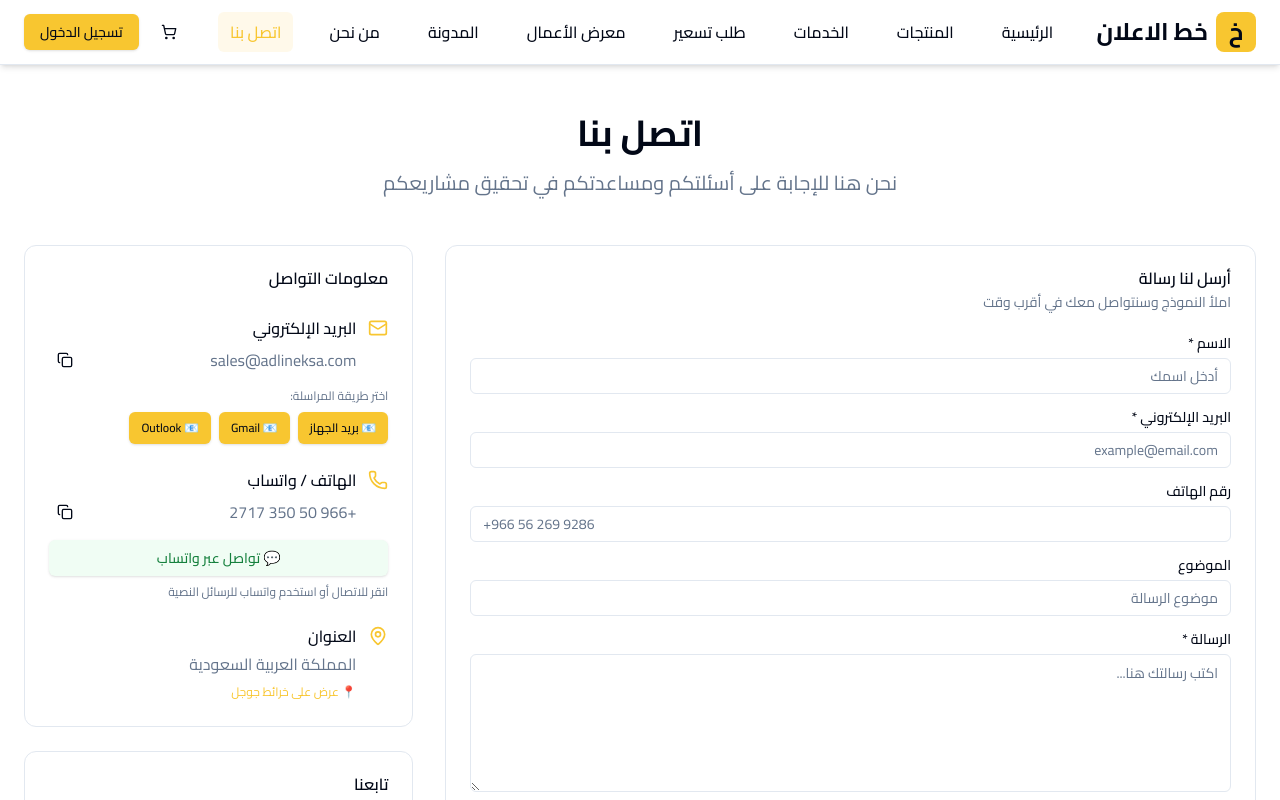
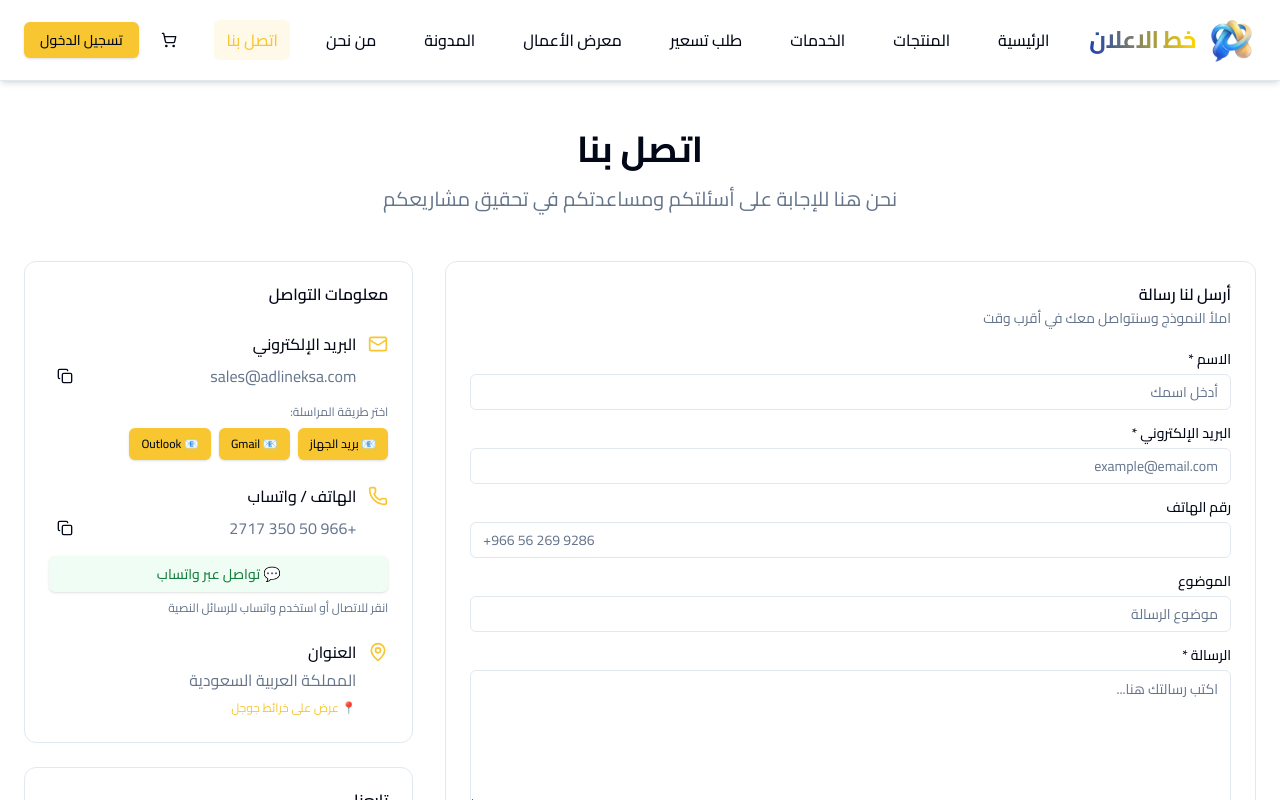
Before and after one commit to MaryamElkadi/adline, a React (Vite) app: page /contact in a window 1280 px wide. Shown: the top 800 px of the page. Built offline with nearby package versions, Linux system fonts and the light colour scheme.

Commit message:
update design

```diff
--- a/index.html
+++ b/index.html
@@ -2,7 +2,7 @@
 <html lang="ar" dir="rtl">
   <head>
     <meta charset="UTF-8" />
-    <link rel="icon" type="image/svg+xml" href="/favicon.png" />
+    <link rel="icon" type="image/svg+xml" href="/logo.png" />
     <meta name="viewport" content="width=device-width, initial-scale=1.0" />
     <title>خط الاعلان - خدمات الطباعة الاحترافية</title>
     <link rel="preconnect" href="https://fonts.googleapis.com">
--- a/src/components/ProductCard.tsx
+++ b/src/components/ProductCard.tsx
@@ -1,3 +1,4 @@
+import { memo } from 'react';
 import { Link } from 'react-router-dom';
 import type { Product } from '@/types';
 import '../index.css';
@@ -6,37 +7,51 @@ interface ProductCardProps {
   product: Product;
 }
 
-export default function ProductCard({ product }: ProductCardProps) {
+const ProductCard = memo(function ProductCard({ product }: ProductCardProps) {
+  const formattedPrice = `${product.base_price.toFixed(2)} ر.س`;
+
   return (
     <Link to={`/products/${product.slug}`} className="block">
-      <div className="uiverse-card">
-        {/* الصورة التي ستتحرك وتتغشى عند الهوفر */}
+      <div className="uiverse-card bg-muted animate-pulse-slow"> {/* Added a skeleton-like background */}
+
+        {/* Optimized Image with Performance Attributes */}
         <img
           src={product.image_url || 'https://via.placeholder.com/400'}
           alt={product.name_ar}
           className="uiverse-img"
+
+          // 1. Loading Strategy
+          loading="eager"       // Change to 'eager' ONLY for the first 2-4 items on the page
+          fetchPriority="high"  // Tells the browser this image is a priority
+
+          // 2. Rendering Optimization
+          decoding="async"      // Decodes image off-main-thread to prevent UI lag
+
+          // 3. Layout Stability (Prevents Jumps)
+          width="400"
+          height="400"
+
+          // 4. Smooth Entry
+          onLoad={(e) => {
+            e.currentTarget.parentElement?.classList.remove('animate-pulse-slow');
+            e.currentTarget.style.opacity = '1';
+          }}
+          style={{ opacity: 0, transition: 'opacity 0.3s ease-in-out' }}
         />
 
-        {/* صندوق النصوص الذي سيظهر عند الهوفر */}
         <div className="uiverse-textBox">
           <p className="uiverse-head">{product.name_ar}</p>
-
           {product.description_ar && (
             <span className="uiverse-desc line-clamp-2 px-4">
               {product.description_ar}
             </span>
           )}
-
-          <p className="uiverse-price">
-            {product.base_price.toFixed(2)} ر.س
-          </p>
-
+          <p className="uiverse-price">{formattedPrice}</p>
           <div className="mt-2 bg-yellow-500 text-black px-4 py-1 rounded-full text-xs font-bold">
             عرض التفاصيل
           </div>
         </div>
 
-        {/* شارة "مميز" إذا كان المنتج مميزاً */}
         {product.featured && (
           <div className="absolute top-4 right-4 z-30 bg-yellow-500 text-black text-[10px] font-bold px-2 py-1 rounded-md uppercase">
             MOMAYAZ
@@ -45,4 +60,6 @@ export default function ProductCard({ product }: ProductCardProps) {
       </div>
     </Link>
   );
-}
+});
+
+export default ProductCard;
--- a/src/components/common/Header.tsx
+++ b/src/components/common/Header.tsx
@@ -41,22 +41,29 @@ export default function Header() {
   return (
     <header className="bg-card shadow-md sticky top-0 z-50 border-b border-border">
       <nav className="max-w-7xl mx-auto px-4 xl:px-6">
-        <div className="flex justify-between items-center h-16">
-          <Link to="/" className="flex items-center gap-2">
-            <div className="w-10 h-10 bg-primary rounded-lg flex items-center justify-center">
-              <span className="text-2xl font-bold text-primary-foreground">خ</span>
+        <div className="flex justify-between items-center h-20"> {/* Increased height slightly for logo clarity */}
+
+          {/* Logo Section */}
+          <Link to="/" className="flex items-center gap-3 group">
+            <div className="relative w-12 h-12 overflow-hidden rounded-lg">
+              <img
+                src="./logo.png"
+                alt="خط الاعلان"
+                className="w-full h-full object-cover transition-transform group-hover:scale-105"
+              />
             </div>
-            <span className="text-xl xl:text-2xl font-bold text-foreground">
-              خط الاعلان
-            </span>
+           <span className="text-xl xl:text-2xl font-bold tracking-tight bg-gradient-to-l from-[#FFD700] to-[#1E40AF] bg-clip-text text-transparent">
+  خط الاعلان
+</span>
           </Link>
 
+          {/* Desktop Navigation */}
           <div className="hidden xl:flex items-center gap-6">
             {navigation.map((item) => (
               <Link
                 key={item.path}
                 to={item.path}
-                className={`px-3 py-2 text-base font-medium rounded-md transition-smooth ${
+                className={`px-3 py-2 text-base font-medium rounded-md transition-all duration-200 ${
                   location.pathname === item.path
                     ? 'text-primary bg-primary/10'
                     : 'text-foreground hover:text-primary hover:bg-muted'
@@ -67,6 +74,7 @@ export default function Header() {
             ))}
           </div>
 
+          {/* Actions Section */}
           <div className="flex items-center gap-3">
             <Link to="/cart" className="relative">
               <Button variant="ghost" size="icon" className="relative">
@@ -95,13 +103,13 @@ export default function Header() {
                   </div>
                   <DropdownMenuSeparator />
                   <DropdownMenuItem asChild>
-                    <Link to="/profile" className="cursor-pointer">
+                    <Link to="/profile" className="cursor-pointer flex items-center w-full">
                       <User className="ml-2 h-4 w-4" />
                       الملف الشخصي
                     </Link>
                   </DropdownMenuItem>
                   <DropdownMenuItem asChild>
-                    <Link to="/orders" className="cursor-pointer">
+                    <Link to="/orders" className="cursor-pointer flex items-center w-full">
                       <ShoppingCart className="ml-2 h-4 w-4" />
                       طلباتي
                     </Link>
@@ -110,7 +118,7 @@ export default function Header() {
                     <>
                       <DropdownMenuSeparator />
                       <DropdownMenuItem asChild>
-                        <Link to="/admin" className="cursor-pointer">
+                        <Link to="/admin" className="cursor-pointer flex items-center w-full">
                           <LayoutDashboard className="ml-2 h-4 w-4" />
                           لوحة التحكم
                         </Link>
@@ -118,7 +126,7 @@ export default function Header() {
                     </>
                   )}
                   <DropdownMenuSeparator />
-                  <DropdownMenuItem onClick={handleSignOut} className="cursor-pointer">
+                  <DropdownMenuItem onClick={handleSignOut} className="cursor-pointer text-destructive">
                     <LogOut className="ml-2 h-4 w-4" />
                     تسجيل الخروج
                   </DropdownMenuItem>
@@ -141,8 +149,9 @@ export default function Header() {
           </div>
         </div>
 
+        {/* Mobile Navigation */}
         {isMenuOpen && (
-          <div className="xl:hidden py-4 border-t border-border">
+          <div className="xl:hidden py-4 border-t border-border animate-in slide-in-from-top duration-300">
             <div className="flex flex-col gap-2">
               {navigation.map((item) => (
                 <Link
--- a/src/pages/Home.tsx
+++ b/src/pages/Home.tsx
@@ -106,15 +106,17 @@ const loadData = async () => {
   className="relative z-10 max-w-7xl mx-auto px-4 xl:px-6 text-center text-white"
 >
   {/* H1 with a Gradient Effect */}
-  <h1 className="text-4xl xl:text-7xl font-bold mb-6 drop-shadow-lg bg-clip-text text-transparent bg-gradient-to-r from-yellow-400 via-white to-blue-400 leading-tight">
+ <div className="px-4 text-center">
+  {/* Main Heading: Scaled from text-3xl (mobile) up to 7xl (xl screens) */}
+  <h1 className="text-3xl  md:text-5xl lg:text-6xl xl:text-7xl font-bold mb-4 md:mb-6 drop-shadow-lg bg-clip-text text-transparent bg-gradient-to-r from-yellow-400 via-white to-blue-400 leading-[1.2] md:leading-tight ">
     خدمات الطباعة الاحترافية واللوحات الإعلانية
   </h1>
 
-  {/* Headline/Paragraph with a soft Blue-White tint */}
-  <p className="text-xl xl:text-2xl mb-12 max-w-3xl mx-auto text-blue-50/90 leading-relaxed">
+  {/* Sub-headline: Adjusted padding and max-width for readability on all screens */}
+  <p className="text-lg md:text-xl lg:text-2xl mb-8 md:mb-12 max-w-[90%] sm:max-w-2xl lg:max-w-3xl mx-auto text-blue-50/90 leading-relaxed">
     نقدم لكم أفضل خدمات الطباعة بجودة عالية وأسعار تنافسية من بطاقات الأعمال إلى التغليف المخصص.
   </p>
-
+</div>
   {/* --- INFINITE SCROLLER (Alternating Yellow & Blue) --- */}
   <div className="scroller scroller-mask relative mb-12 overflow-hidden border-y border-white/20 py-6">
     <div
```
Also changed, not shown: public/logo.png (added).
